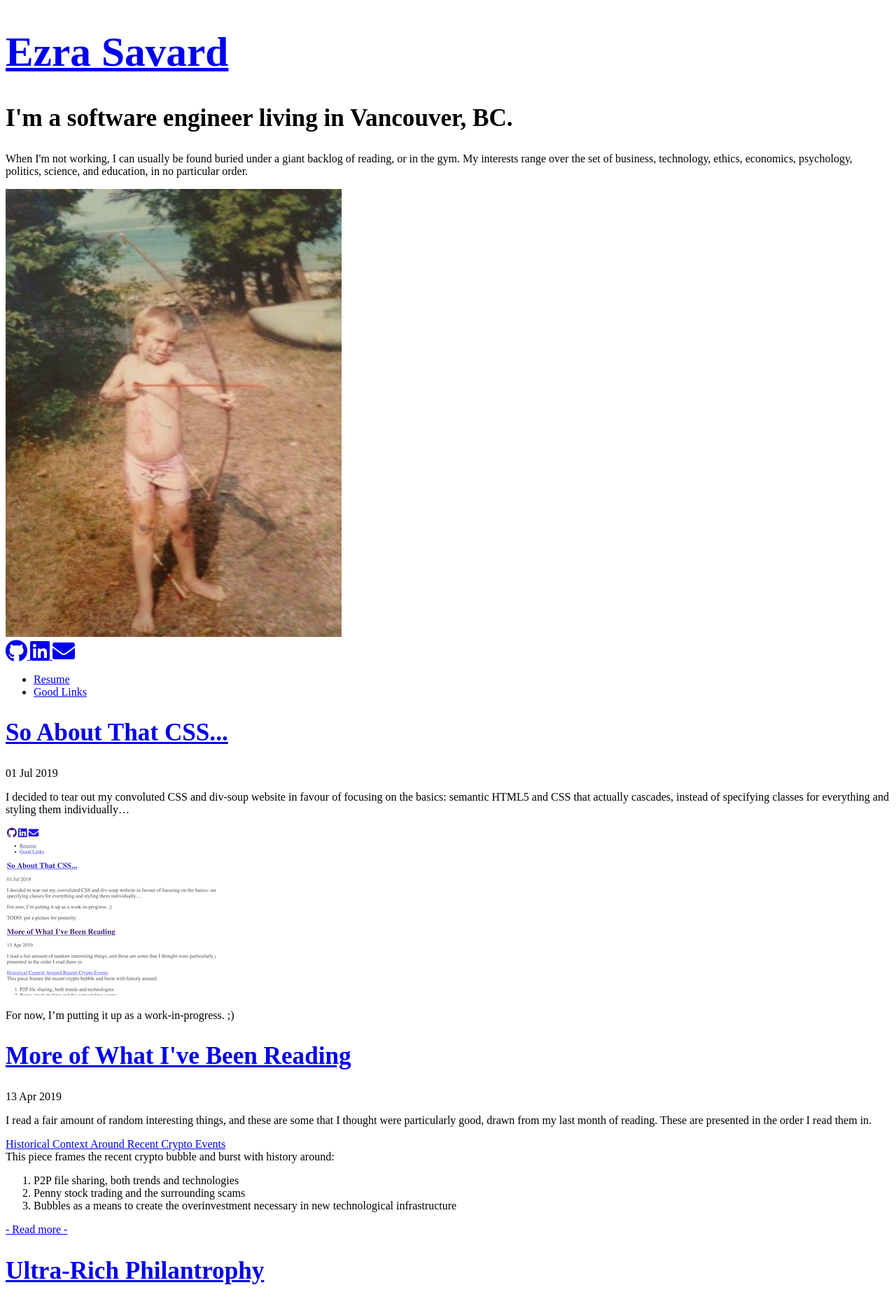
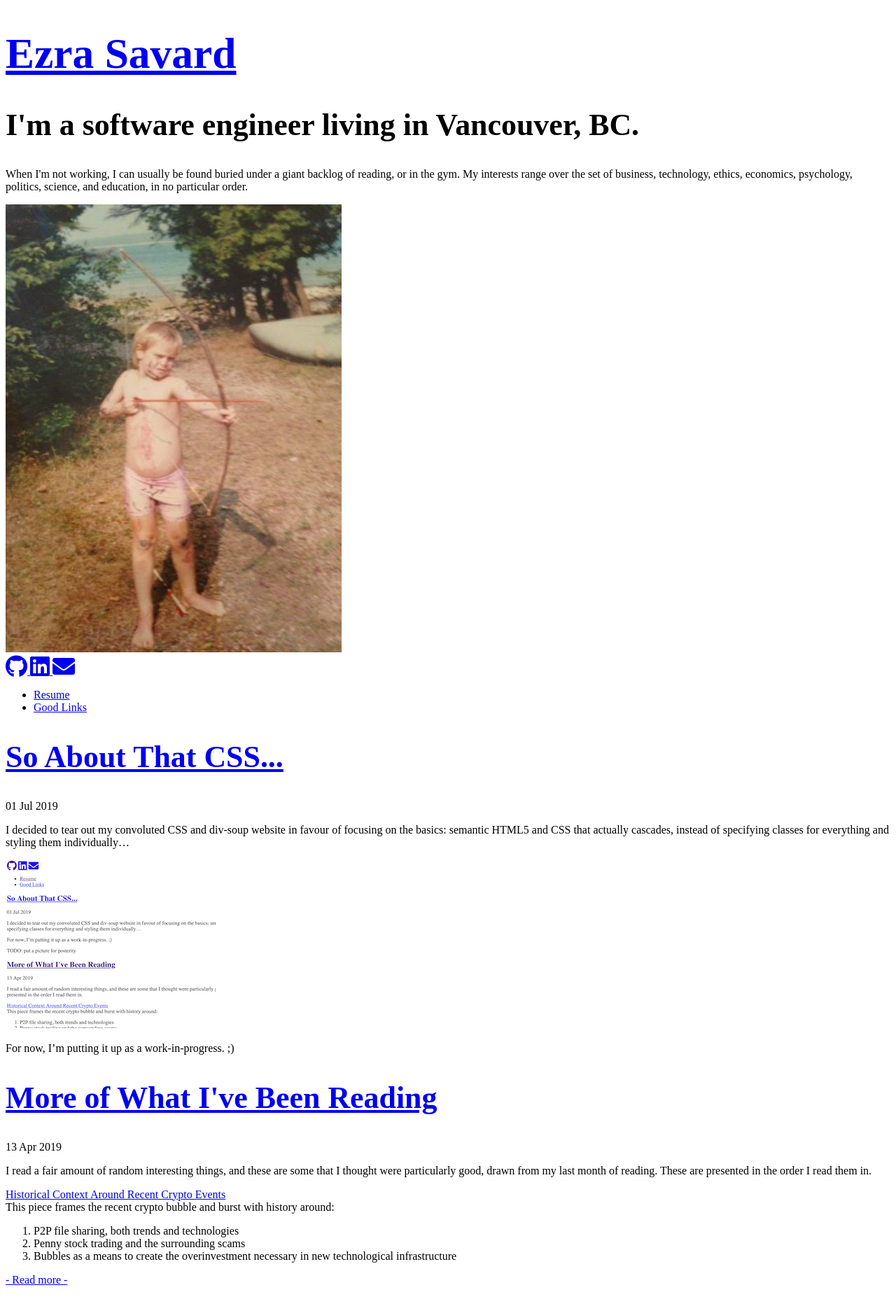
Before and after one commit to ezrasavard/ezrasavard.com, a Jekyll site: the page built from index.html, in a window 1280 px wide. Shown: the top 1866 px of the page at 70% size. Built offline with Jekyll 4.4.1, drawn with Linux system fonts in a browser that asks for light colours; nearby versions of some CDN libraries; the list of posts is cut into pages by our own code.

Commit message:
update modular scale ratio

```diff
--- a/_sass/content.scss
+++ b/_sass/content.scss
@@ -1,5 +1,5 @@
 :root {
-  --ratio: 1.3;
+  --ratio: 1.4;
   --s-5: calc(var(--s-4) / var(--ratio));
   --s-4: calc(var(--s-3) / var(--ratio));
   --s-3: calc(var(--s-2) / var(--ratio));
@@ -14,7 +14,7 @@
 }
 
 h1 {
-  font-size: var(--s5);
+  font-size: var(--s4);
 }
 
 h2 {
```
